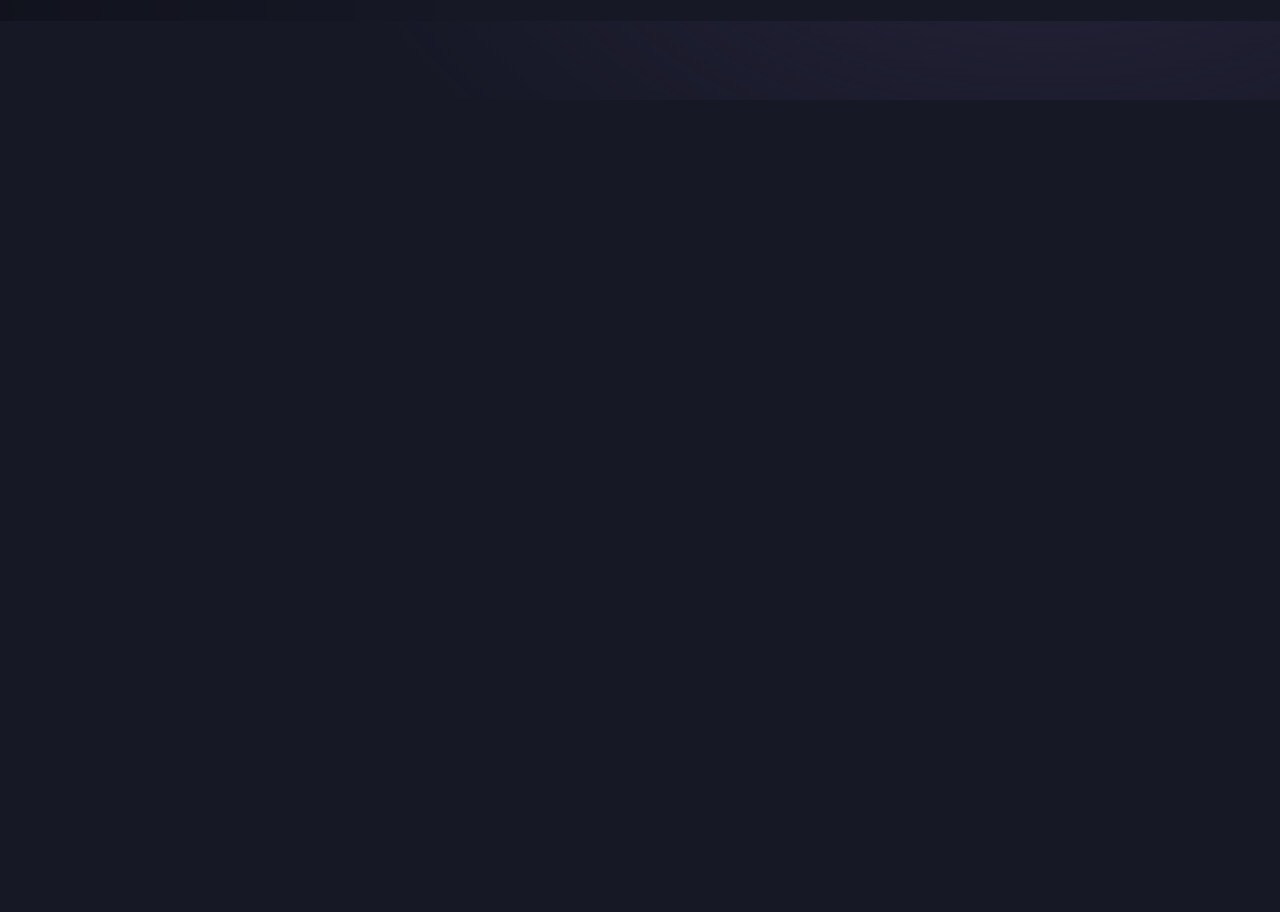
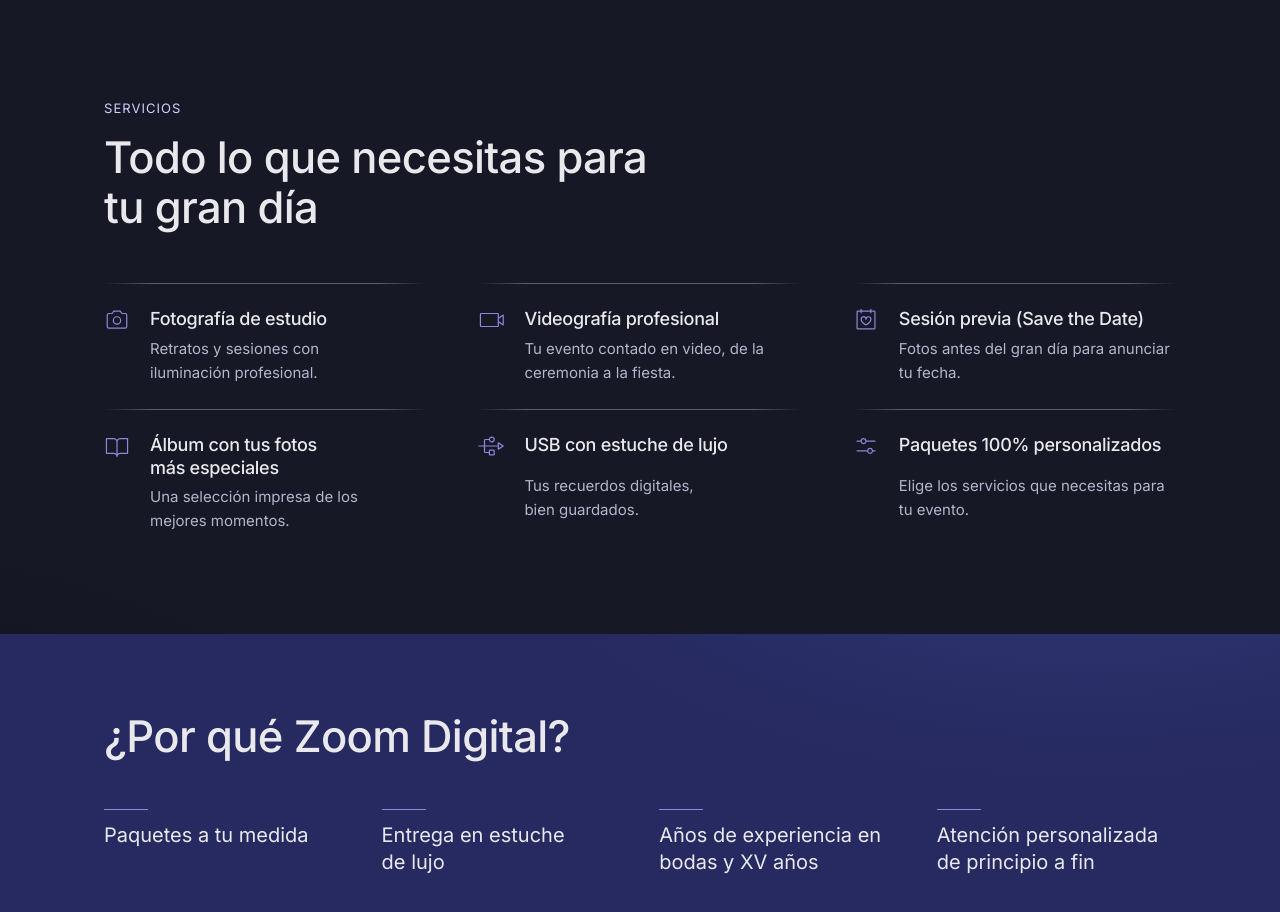
Before and after one commit to jsaldivar-c/zoom-digital, a Next.js app: page / in a window 1280 px wide. Shown: the part 700-1612 px from the top of the page. Before the commit the page ends 800 px from the top, so only its background shows below. Built offline with nearby package versions, Linux system fonts and the light colour scheme.

Commit message:
feat: add Reasons and Services components with styles and layout

```diff
--- a/app/page.tsx
+++ b/app/page.tsx
@@ -1,5 +1,7 @@
 import Header from "@/components/Header";
 import Hero from "@/components/Hero";
+import Reasons from "@/components/Reasons";
+import Services from "@/components/Services";
 
 export default function Home() {
   return (
@@ -7,6 +9,8 @@
       <Header />
       <main>
         <Hero />
+        <Services />
+        <Reasons />
       </main>
     </>
   );
--- /dev/null
+++ b/components/Reasons.module.css
@@ -0,0 +1,50 @@
+.band {
+  background:
+    radial-gradient(
+      900px 420px at 85% -40%,
+      color-mix(in srgb, var(--color-section-glow) 70%, transparent),
+      transparent 64%
+    ),
+    var(--color-section);
+  padding: clamp(48px, 6vw, 84px) 0;
+}
+
+.inner {
+  max-width: 1200px;
+  margin: 0 auto;
+  padding: 0 clamp(20px, 5vw, 72px);
+}
+
+.title {
+  font-size: clamp(28px, 3.4vw, 44px);
+  line-height: 1.15;
+  margin: 0 0 clamp(28px, 4vw, 48px);
+}
+
+.grid {
+  list-style: none;
+  margin: 0;
+  padding: 0;
+  display: grid;
+  grid-template-columns: repeat(auto-fit, minmax(min(100%, 220px), 1fr));
+  gap: 32px clamp(24px, 3vw, 48px);
+}
+
+.reason {
+  display: flex;
+  flex-direction: column;
+  gap: 12px;
+}
+
+.mark {
+  width: 44px;
+  height: 1px;
+  background: var(--color-accent);
+}
+
+.text {
+  font-size: 20px;
+  line-height: 1.35;
+  margin: 0;
+  color: var(--color-text);
+}
--- /dev/null
+++ b/components/Reasons.tsx
@@ -0,0 +1,20 @@
+import { reasons } from "@/lib/content";
+import styles from "./Reasons.module.css";
+
+export default function Reasons() {
+  return (
+    <section className={styles.band} data-screen-label="Por qué Zoom">
+      <div className={styles.inner}>
+        <h2 className={styles.title}>¿Por qué Zoom Digital?</h2>
+        <ul className={styles.grid}>
+          {reasons.map((reason) => (
+            <li key={reason} className={styles.reason}>
+              <span className={styles.mark} aria-hidden="true" />
+              <p className={styles.text}>{reason}</p>
+            </li>
+          ))}
+        </ul>
+      </div>
+    </section>
+  );
+}
--- /dev/null
+++ b/components/Services.module.css
@@ -0,0 +1,62 @@
+.section {
+  max-width: 1200px;
+  margin: 0 auto;
+  padding: clamp(40px, 6vw, 84px) clamp(20px, 5vw, 72px);
+}
+
+.kicker {
+  display: block;
+  font-size: 13px;
+  letter-spacing: 0.08em;
+  text-transform: uppercase;
+  color: var(--color-accent-300);
+  margin-bottom: 14px;
+}
+
+.title {
+  font-size: clamp(28px, 3.4vw, 44px);
+  line-height: 1.15;
+  margin: 0 0 clamp(32px, 4vw, 56px);
+  max-width: 20ch;
+}
+
+.list {
+  list-style: none;
+  margin: 0;
+  padding: 0;
+  display: grid;
+  grid-template-columns: repeat(auto-fit, minmax(min(100%, 300px), 1fr));
+  column-gap: clamp(24px, 4vw, 56px);
+}
+
+.item {
+  display: grid;
+  grid-template-columns: 32px 1fr;
+  gap: 6px 14px;
+  padding: 24px 0;
+  background: linear-gradient(
+      to right,
+      transparent,
+      var(--color-neutral-700) 48px calc(100% - 48px),
+      transparent
+    )
+    top / 100% 1px no-repeat;
+}
+
+.icon {
+  color: var(--color-accent);
+  grid-row: span 2;
+}
+
+.itemTitle {
+  font-size: 18px;
+  line-height: 1.3;
+  margin: 0;
+}
+
+.copy {
+  font-size: 15px;
+  line-height: 1.6;
+  margin: 0;
+  color: var(--color-neutral-400);
+}
--- /dev/null
+++ b/components/Services.tsx
@@ -0,0 +1,46 @@
+import type { Icon } from "@phosphor-icons/react/lib";
+import {
+  BookOpen,
+  CalendarHeart,
+  Camera,
+  SlidersHorizontal,
+  Usb,
+  VideoCamera,
+} from "@phosphor-icons/react/ssr";
+import { services } from "@/lib/content";
+import styles from "./Services.module.css";
+
+const icons: Record<string, Icon> = {
+  camera: Camera,
+  "video-camera": VideoCamera,
+  "calendar-heart": CalendarHeart,
+  "book-open": BookOpen,
+  usb: Usb,
+  "sliders-horizontal": SlidersHorizontal,
+};
+
+export default function Services() {
+  return (
+    <section id="servicios" className={styles.section} data-screen-label="Servicios">
+      <span className={styles.kicker}>Servicios</span>
+      <h2 className={styles.title}>Todo lo que necesitas para tu gran día</h2>
+      <ul className={styles.list}>
+        {services.map((service) => {
+          const Icon = icons[service.icon];
+          return (
+            <li key={service.title} className={styles.item}>
+              <Icon
+                size={26}
+                weight="light"
+                aria-hidden="true"
+                className={styles.icon}
+              />
+              <h3 className={styles.itemTitle}>{service.title}</h3>
+              <p className={styles.copy}>{service.copy}</p>
+            </li>
+          );
+        })}
+      </ul>
+    </section>
+  );
+}
```
